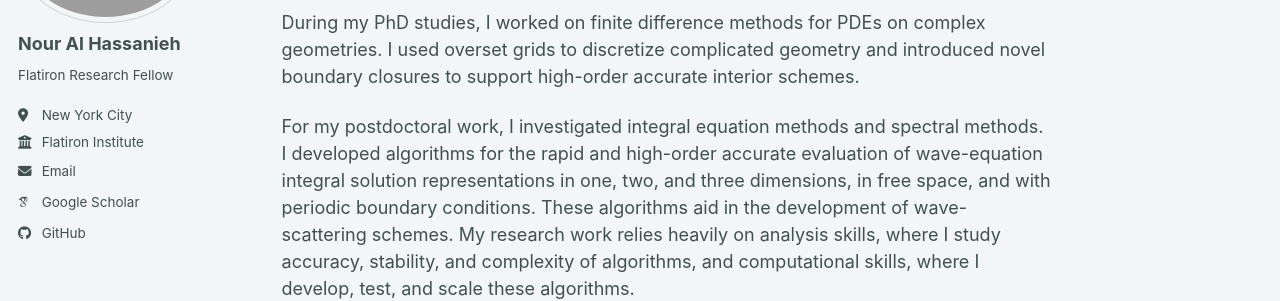
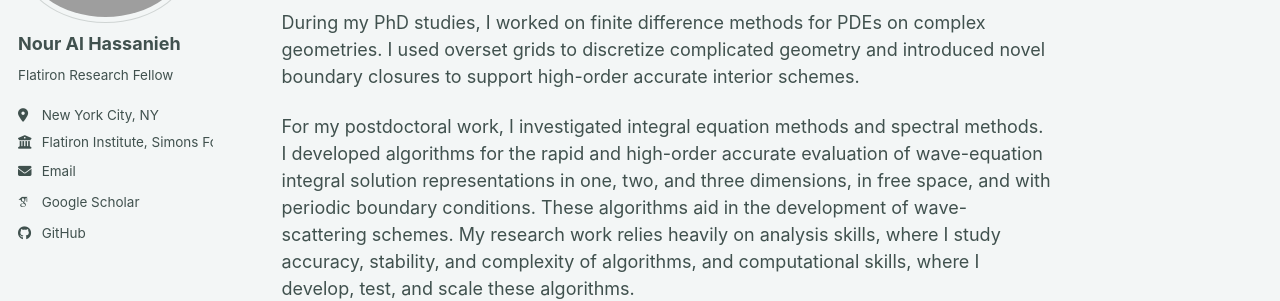
Before and after one commit to nalhassanieh/nalhassanieh.github.io, a Jekyll site: the page built from _pages/about.md, in a window 1280 px wide. Shown: the part 212-513 px from the top of the page. Built offline with Jekyll 4.4.1, drawn with Linux system fonts in a browser that asks for light colours; some web fonts are replaced; a script bundle is joined from its source files by our own code; library files that are not in the unit come from our copies.

Commit message:
Update _config.yml

```diff
--- a/_config.yml
+++ b/_config.yml
@@ -27,8 +27,8 @@ author:
   name             : "Nour Al Hassanieh"
   pronouns         : # example: "she/her"
   bio              : "Flatiron Research Fellow"
-  location         : "New York City"
-  employer         : "Flatiron Institute"
+  location         : "New York City, NY"
+  employer         : "Flatiron Institute, Simons Foundation"
   uri              : # URL
   email            : "nalhassanieh@flatironinstitute.org"
 
```
